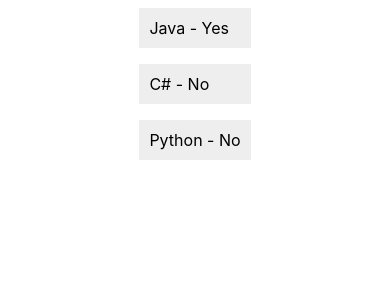
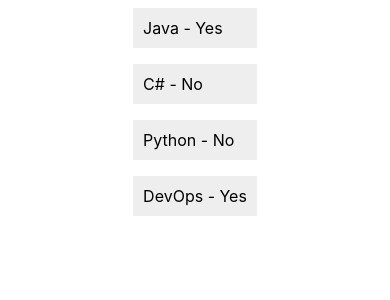
Before and after one commit to peterhorvath2014/AwsomeProject, a React Native app: screen / in a window 390 px wide. Shown: the top 300 px of the page. Built offline with nearby package versions, Linux system fonts and the light colour scheme.

Commit message:
added devops and Akos

```diff
--- a/App.js
+++ b/App.js
@@ -5,6 +5,10 @@ const USER = [
   {
     id: 'gd7acbea-c1b1-46c2-aed5-3ad53abb28ba',
     name: 'Peter',
+  },
+  {
+    id: 'ece47cb3-1744-41ef-86ac-f0268b984bbf',
+    name: 'Akos',
   }
 ]
 const DATA = [
@@ -22,6 +26,11 @@ const DATA = [
     id: '58694a0f-3da1-471f-bd96-145571e29d72',
     title: 'Python',
     checked: false
+  },
+  {
+    id: 'a351ab3d-f52f-4ddd-b0eb-3b24477db6d0',
+    title: 'DevOps',
+    checked: true
   }
 ];
 
```
